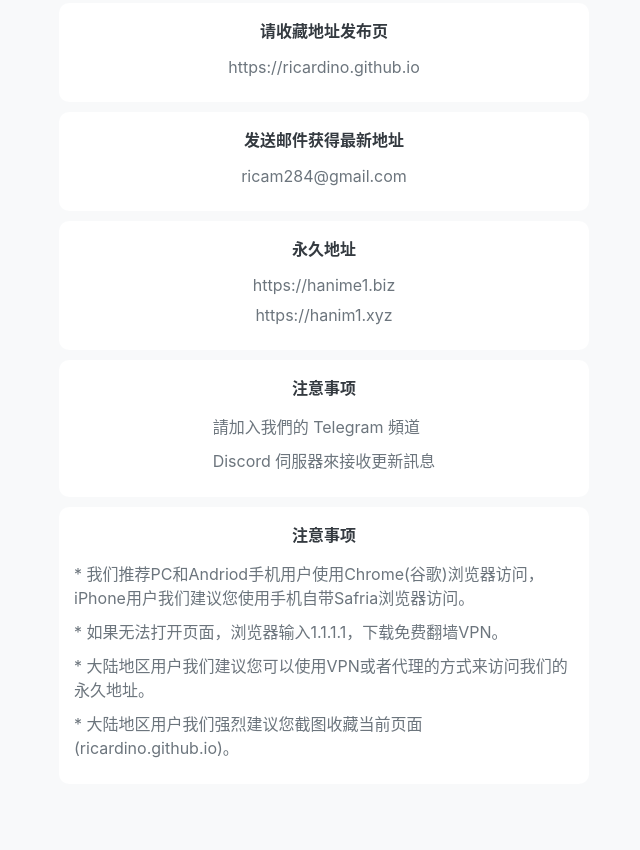
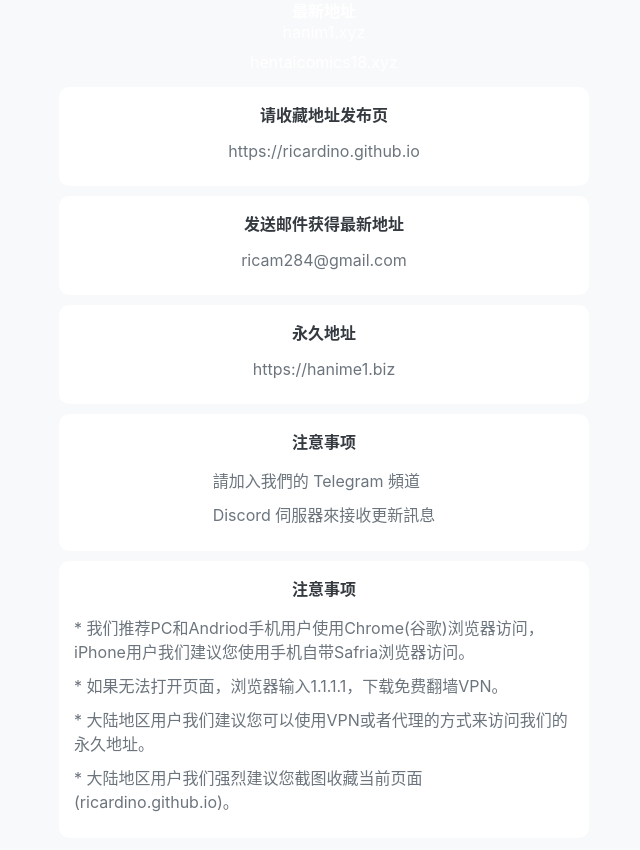
Before and after one commit to ricardinoafonso/ricardinoafonso.github.io, a plain HTML site: page index.html in a window 1280 px wide. Shown: the part 68-918 px from the top of the page, without its empty margins (316-956 px from the left). Before the commit the page ends 887 px from the top, so only its background shows below. Drawn offline with Linux system fonts and the light colour scheme.

Commit message:
alter links

```diff
--- a/index.html
+++ b/index.html
@@ -133,7 +133,13 @@
 }
 </style>
 <body>
-    <div id="main"><div class="brand" id="logo">Hani<span>me1</span><span class="flag">.biz</span></div><div class="field "><h4 class="title">请收藏地址发布页</h4><ul><li><a href="https://ricardino.github.io" target="_blank">https://ricardino.github.io</a></li></ul></div><div class="field "><h4 class="title">发送邮件获得最新地址</h4><ul><li>ricam284@gmail.com</li></ul></div><div class="field "><h4 class="title">永久地址</h4><ul><li><a href="https://hanime1.biz" target="_blank">https://hanime1.biz</a></li><li><a href="https://hanim1.xyz" target="_blank">https://hanim1.xyz</a></li></ul></div>
+    <div id="main"><div class="brand" id="logo">Hani<span>me1</span><span class="flag">.biz</span></div>
+
+    <h4 class="title">最新地址</h4><ul><li><a href="https://hanim1.xyz/" target="_blank">hanim1.xyz</a></li><li><a href="https://hentaicomics18.xyz/" target="_blank">hentaicomics18.xyz</a></li></ul>
+
+
+
+    <div class="field "><h4 class="title">请收藏地址发布页</h4><ul><li><a href="https://ricardino.github.io" target="_blank">https://ricardino.github.io</a></li></ul></div><div class="field "><h4 class="title">发送邮件获得最新地址</h4><ul><li>ricam284@gmail.com</li></ul></div><div class="field "><h4 class="title">永久地址</h4><ul><li><a href="https://hanime1.biz" target="_blank">https://hanime1.biz</a></li></ul></div>
 
     <div class="field desc"><h4 class="title">注意事项</h4><ul><li>
         <a href="https://t.me/+pTlN4IdDMu1jZTQ8" target="_blank" rel="noopener noreferrer">請加入我們的 Telegram 頻道 </a>
```
